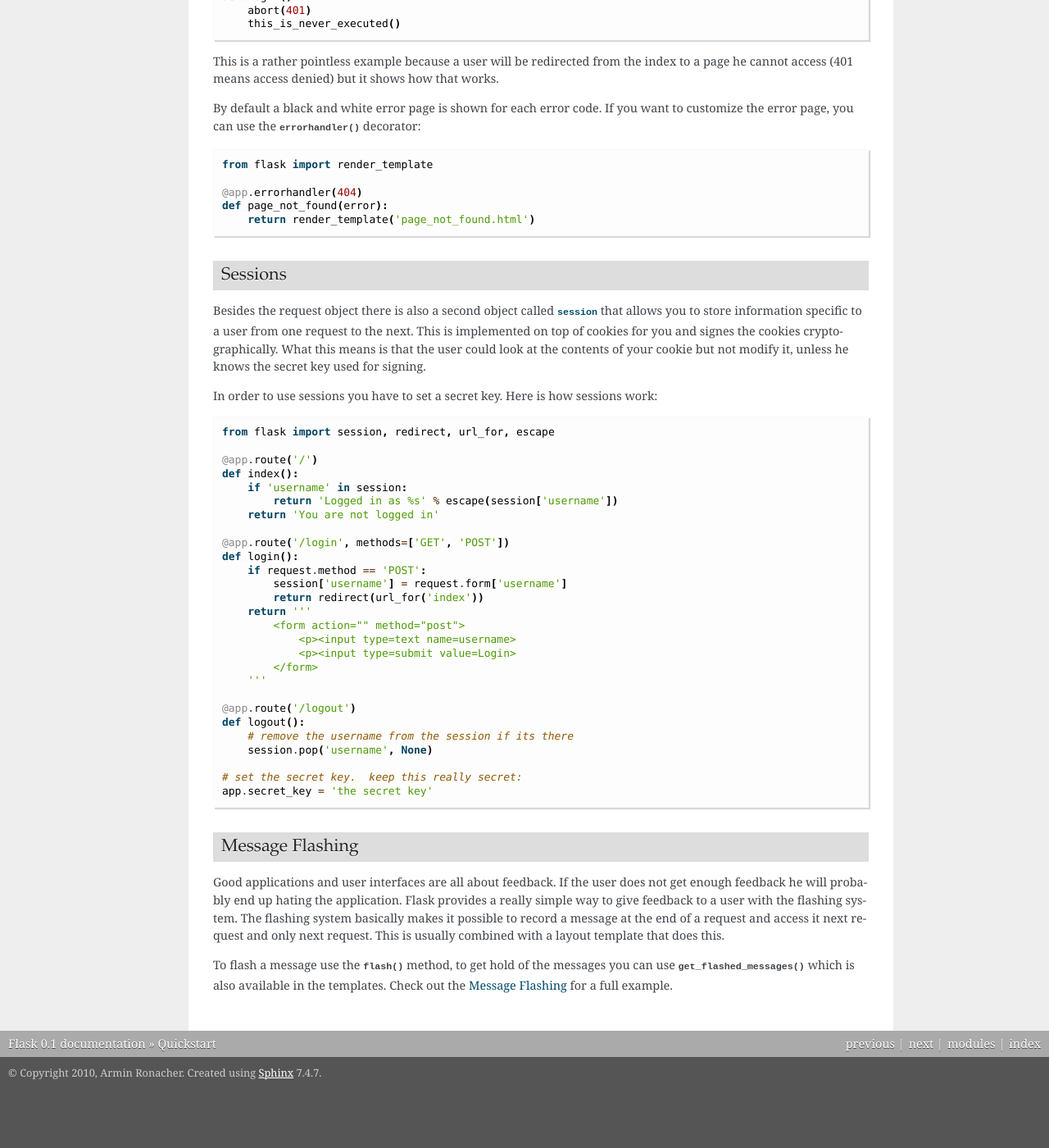
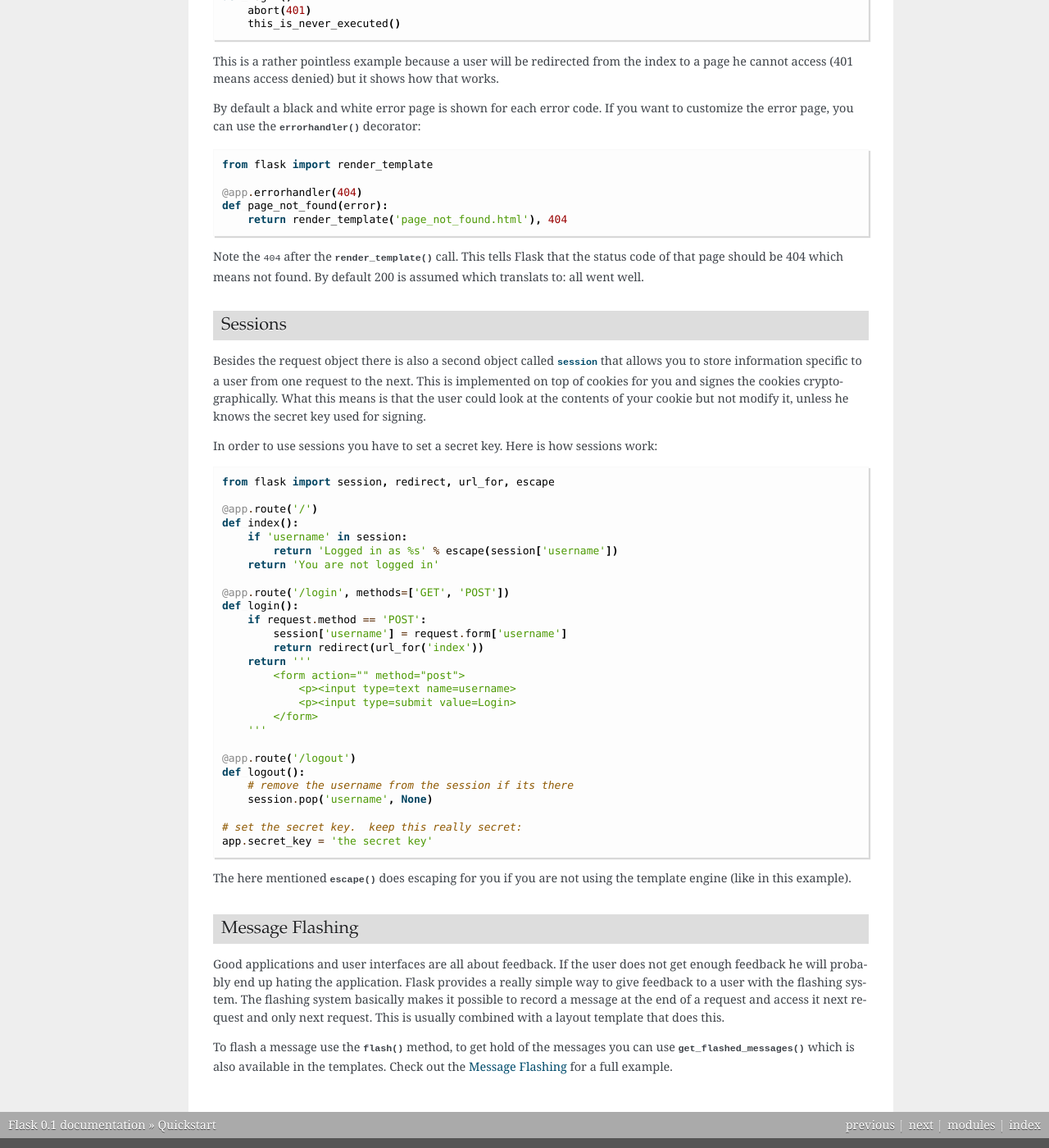
Before and after one commit to hrool/roby, a Sphinx documentation site: the page built from docs/quickstart.rst, in a window 1280 px wide and 1400 px high, scrolled down 8440 px. Shown: the whole window at 82% size. Built offline with Sphinx 7.4.7, drawn with Linux system fonts in a browser that asks for light colours; before the commit the page ends 9767 px from its top, so only the background shows below that.

Commit message:
Linked escape

```diff
--- a/docs/quickstart.rst
+++ b/docs/quickstart.rst
@@ -534,7 +534,11 @@ you want to customize the error page, you can use the
 
     @app.errorhandler(404)
     def page_not_found(error):
-        return render_template('page_not_found.html')
+        return render_template('page_not_found.html'), 404
+
+Note the ``404`` after the :func:`~flask.render_template` call.  This
+tells Flask that the status code of that page should be 404 which means
+not found.  By default 200 is assumed which translats to: all went well.
 
 .. _sessions:
 
@@ -579,6 +583,9 @@ sessions work::
     # set the secret key.  keep this really secret:
     app.secret_key = 'the secret key'
 
+The here mentioned :func:`~flask.escape` does escaping for you if you are
+not using the template engine (like in this example).
+
 Message Flashing
 ----------------
 
```
Also changed, not shown: 2 other files.
